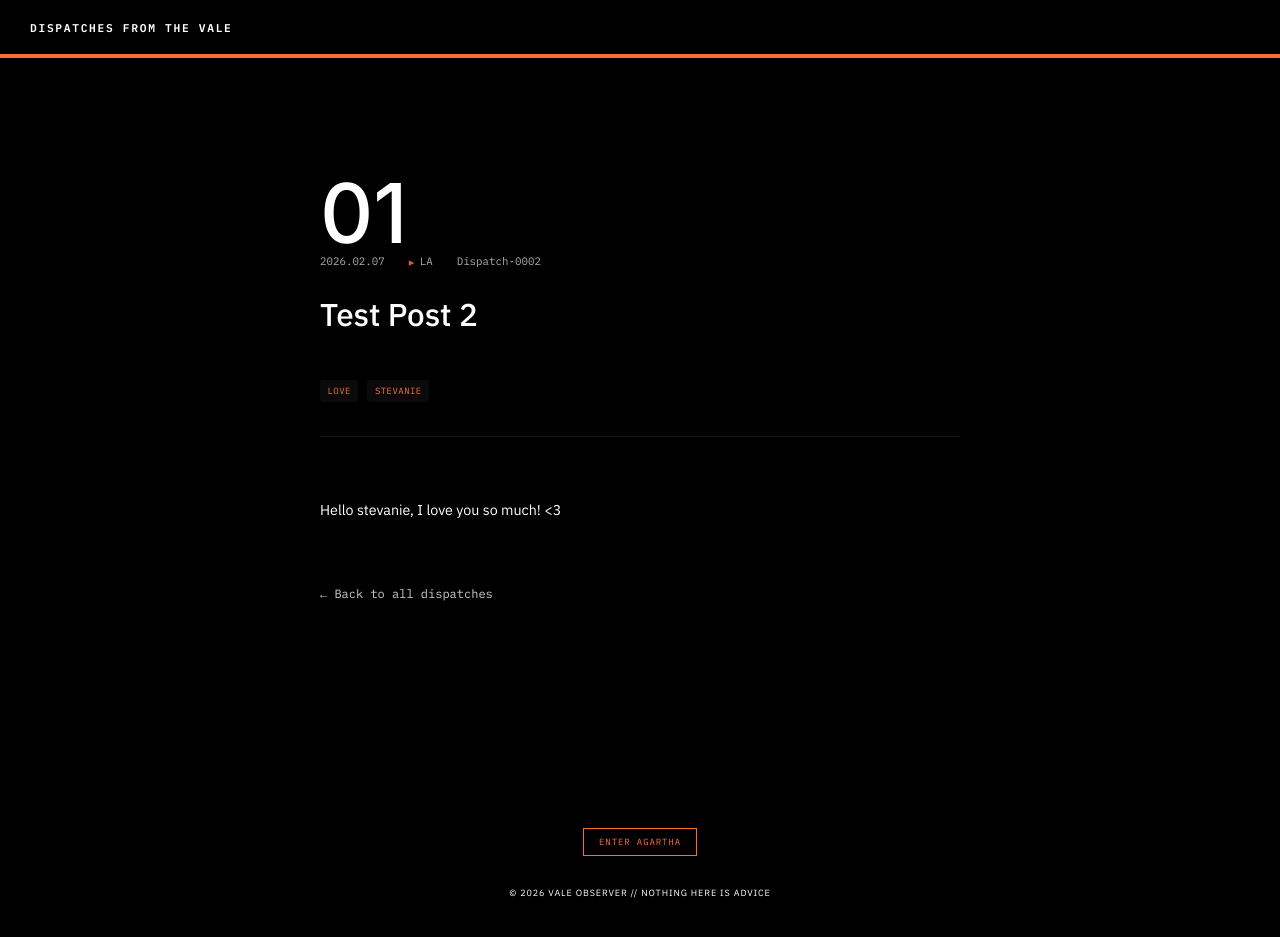
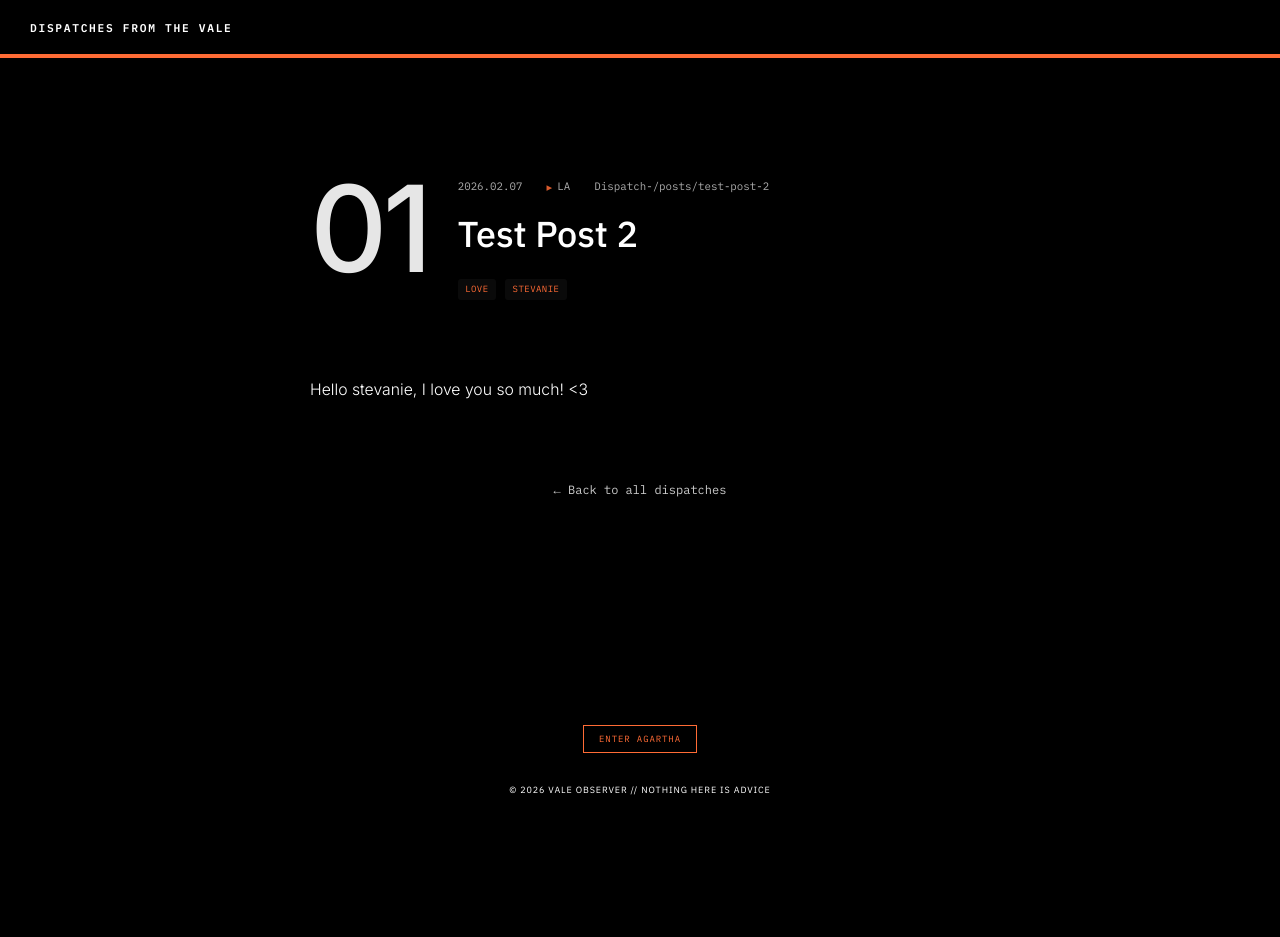
Before and after one commit to valeobserver/dispatches-from-the-vale, a Jekyll site: the page built from _posts/2026-02-08-test-post-2.md, in a window 1280 px wide and 975 px high. Shown: the top 937 px of the window. Built offline with Jekyll 4.4.1, drawn with Linux system fonts in a browser that asks for light colours.

Commit message:
changed article header

```diff
--- a/_layouts/post.html
+++ b/_layouts/post.html
@@ -3,39 +3,44 @@ layout: default
 ---
 
 <style>
+  article {
+    max-width: 720px;
+    margin: 0 auto;
+    padding: 4rem 2rem;
+  }
+
   .article-header {
-  margin-bottom: 4rem;
-  padding-bottom: 2.2rem;
-  border-bottom: 1px solid var(--border);
+    margin-bottom: 5rem;
     animation: fadeIn 0.6s ease-out;
   }
 
+  .article-top-row {
+    display: flex;
+    align-items: flex-start;
+    gap: 2rem;                  /* space between number and text block */
+    margin-bottom: 1.5rem;
+  }
+
   .article-num {
-            font-size: 5.5rem;
+    font-size: 8rem;            /* large like Field Log "02" */
     font-family: 'Inter', sans-serif;
     font-weight: 500;
     line-height: 0.85;
     color: var(--fg);
+    letter-spacing: -0.04em;
+    opacity: 0.9;
+    flex-shrink: 0;
   }
 
   .article-info {
-            display: flex;
-            flex-direction: column;
-            justify-content: space-between;
-            padding: 0.3rem 0 0.1rem 0;
-        }
-
-        article {
-            max-width: 700px;
-            margin: 0 auto;
-            padding: 4rem 2rem;
+    flex: 1;
   }
 
   .article-meta {
     font-family: var(--mono);
     font-size: 0.72rem;
     color: var(--fg-dim);
-  margin-bottom: 1.6rem;
+    margin-bottom: 1rem;
     display: flex;
     gap: 1.6rem;
     align-items: center;
@@ -57,31 +62,32 @@ layout: default
 
   .article-title {
     font-family: var(--sans);
-  font-size: 2.1rem;
+    font-size: 2.4rem;          /* large title next to number */
     font-weight: 500;
-  line-height: 1.28;
-  margin-bottom: 1.8rem;
+    line-height: 1.25;
+    margin: 0 0 1.5rem 0;
   }
 
   .article-tags {
     display: flex;
     flex-wrap: wrap;
     gap: 0.6rem;
-  margin-top: 1.2rem;
+    margin-top: 1rem;
   }
 
   .article-content {
-  font-size: 0.95rem;
-  line-height: 1.85;
+    font-family: 'Inter', sans-serif;
+    font-weight: 300;
+    font-size: 1.05rem;
+    line-height: 1.9;
     color: var(--fg);
-  font-weight: 300;
     max-width: 680px;
     margin: 0 auto;
     animation: fadeIn 0.6s ease-out 0.15s backwards;
   }
 
   .article-content p {
-  margin-bottom: 1.5rem;
+    margin-bottom: 1.6rem;
   }
 
   .article-content p:last-child {
@@ -90,49 +96,55 @@ layout: default
 
   .back-link {
     display: block;
-  margin-top: 4rem;
+    margin-top: 5rem;
     font-family: var(--mono);
     font-size: 0.8rem;
     color: var(--fg-dim);
     text-decoration: none;
+    text-align: center;
   }
 
   .back-link:hover {
     color: var(--accent);
   }
 
-@media (max-width: 600px) {
+  @media (max-width: 768px) {
+    .article-top-row {
+      flex-direction: column;
+      gap: 1rem;
+    }
+    .article-num {
+      font-size: 6rem;
+    }
     .article-title {
-    font-size: 1.6rem;
+      font-size: 2rem;
     }
-
     .article-meta {
       flex-direction: column;
       align-items: flex-start;
-    gap: 0.25rem;
+      gap: 0.4rem;
     }
   }
 </style>
 
 <article>
   <div class="article-header">
-    <div class="article-num">01</div>
+    <div class="article-top-row">
+      {% assign sorted_posts = site.posts | sort: 'date' | reverse %}
+      {% assign post_index = sorted_posts | index: page %}
+      {% assign dispatch_num = post_index | plus: 1 | prepend: "0" | slice: -2, 2 %}
+      <span class="article-num">{{ dispatch_num }}</span>
+
       <div class="article-info">
         <div class="article-meta">
-        <span class="article-date">
-          {{ page.date | date: "%Y.%m.%d" }}
-        </span>
-
+          <span class="article-date">{{ page.date | date: "%Y.%m.%d" }}</span>
           {% if page.location %}
             <span class="article-location">
               <span class="location-marker">▸</span>{{ page.location }}
             </span>
           {% endif %}
-
-      {% if page.dispatch_id %}
-        <span class="article-dispatch">
-          Dispatch-{{ page.dispatch_id }}
-        </span>
+          {% if page.id %}
+            <span class="article-dispatch">Dispatch-{{ page.id }}</span>
           {% endif %}
         </div>
 
@@ -147,6 +159,7 @@ layout: default
         {% endif %}
       </div>
     </div>
+  </div>
 
   <div class="article-content">
     {{ content }}
```
Lines whose indentation alone changed are shown as unchanged.
